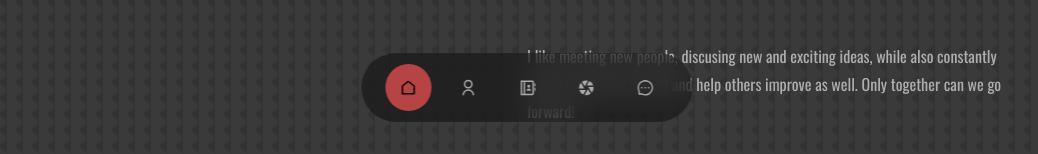
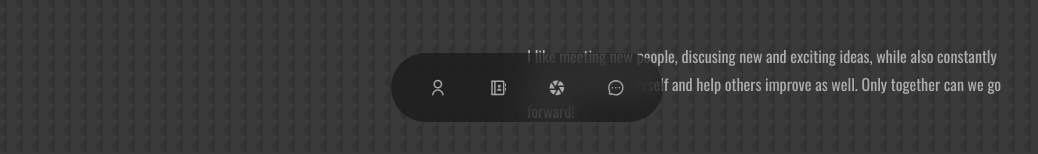
Before and after one commit to mparkasd/mparkasd.github.io, a React (Create React App) app: page / in a window 1280 px wide. Shown: the part 646-800 px from the top of the page, without its empty margins (113-1151 px from the left). Built offline with nearby package versions, Linux system fonts and the light colour scheme.

Commit message:
nav update

```diff
--- a/src/components/nav/Nav.jsx
+++ b/src/components/nav/Nav.jsx
@@ -1,6 +1,6 @@
 import React, { useState, useEffect, useRef } from 'react'
 import './nav.css'
-import {RiHomeLine, RiUserLine, RiCameraLensFill, RiContactsBookLine} from 'react-icons/ri'
+import {RiUserLine, RiCameraLensFill, RiContactsBookLine} from 'react-icons/ri'
 import {AiOutlineMessage} from 'react-icons/ai'
 
 const Nav = () => {
@@ -9,13 +9,10 @@ const Nav = () => {
   const [currentNav, setCurrentNav] = useState ("#home")
   return (
     <nav>
-      <a href="#home" ref={ref} onScreen={() => setCurrentNav('#home')} className={currentNav === '#home' ? 'currentNav' : ''} onClick={() => setCurrentNav("#home")} className={currentNav === "#home" ? 'currentNav' : ''}><RiHomeLine /></a>
       <a href="#about" ref={ref} onScreen={() => setCurrentNav('#about')} onClick={() => setCurrentNav('#about')} className={currentNav === '#about' ? 'currentNav' : ''}><RiUserLine/></a>
       <a href="#portfolio" onScreen onClick={() => setCurrentNav('#portfolio')} className={currentNav === '#portfolio' ? 'currentNav' : ''}><RiContactsBookLine /></a>
       <a href="#hobbies" onScreen onClick={() => setCurrentNav('#hobbies')} className={currentNav === '#hobbies' ? 'currentNav' : ''}><RiCameraLensFill /></a>
       <a href="#contact" onScreen onClick={() => setCurrentNav('#contact')} className={currentNav === '#contact' ? 'currentNav' : ''} ><AiOutlineMessage /></a>
-
-
     </nav>
   )
 }
```
